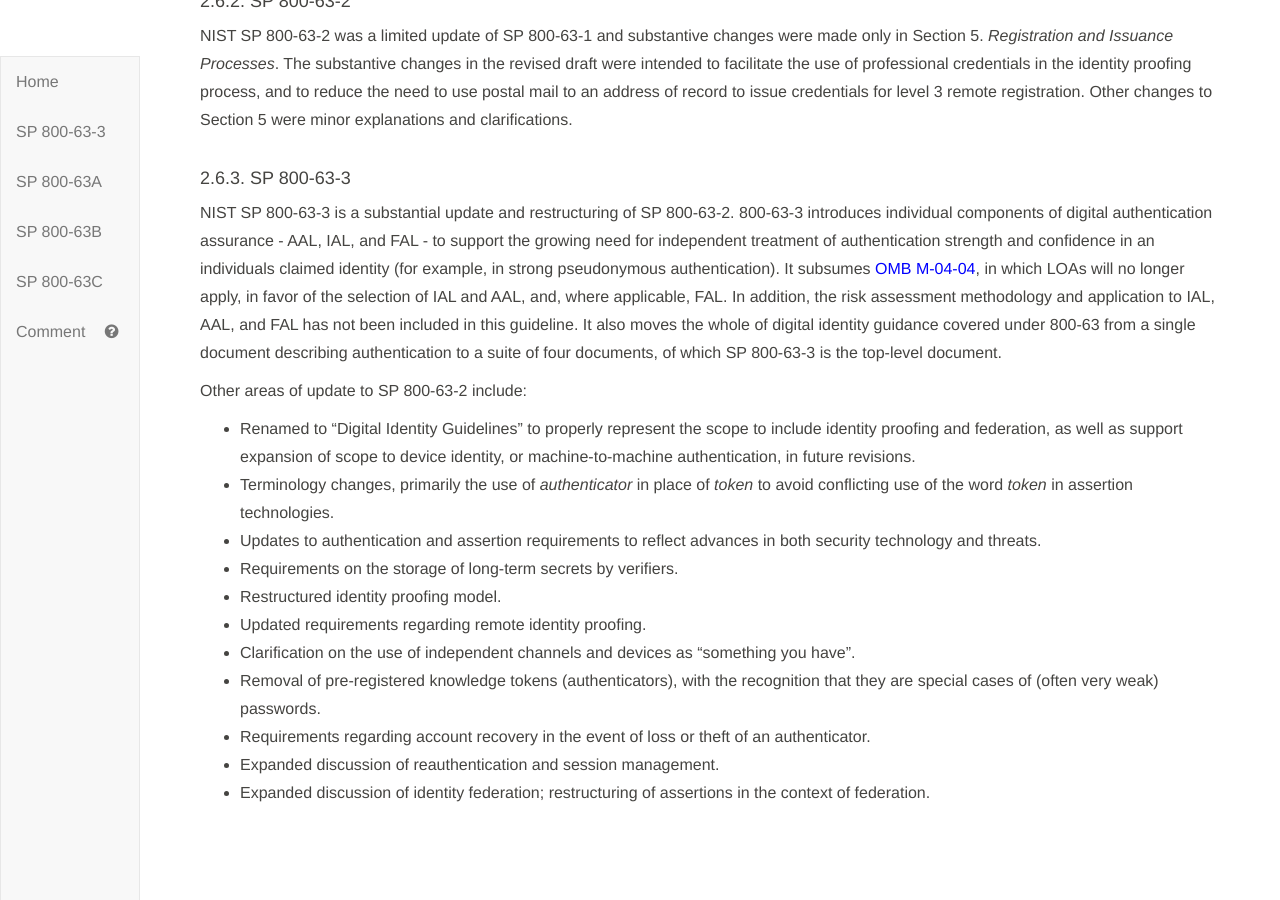
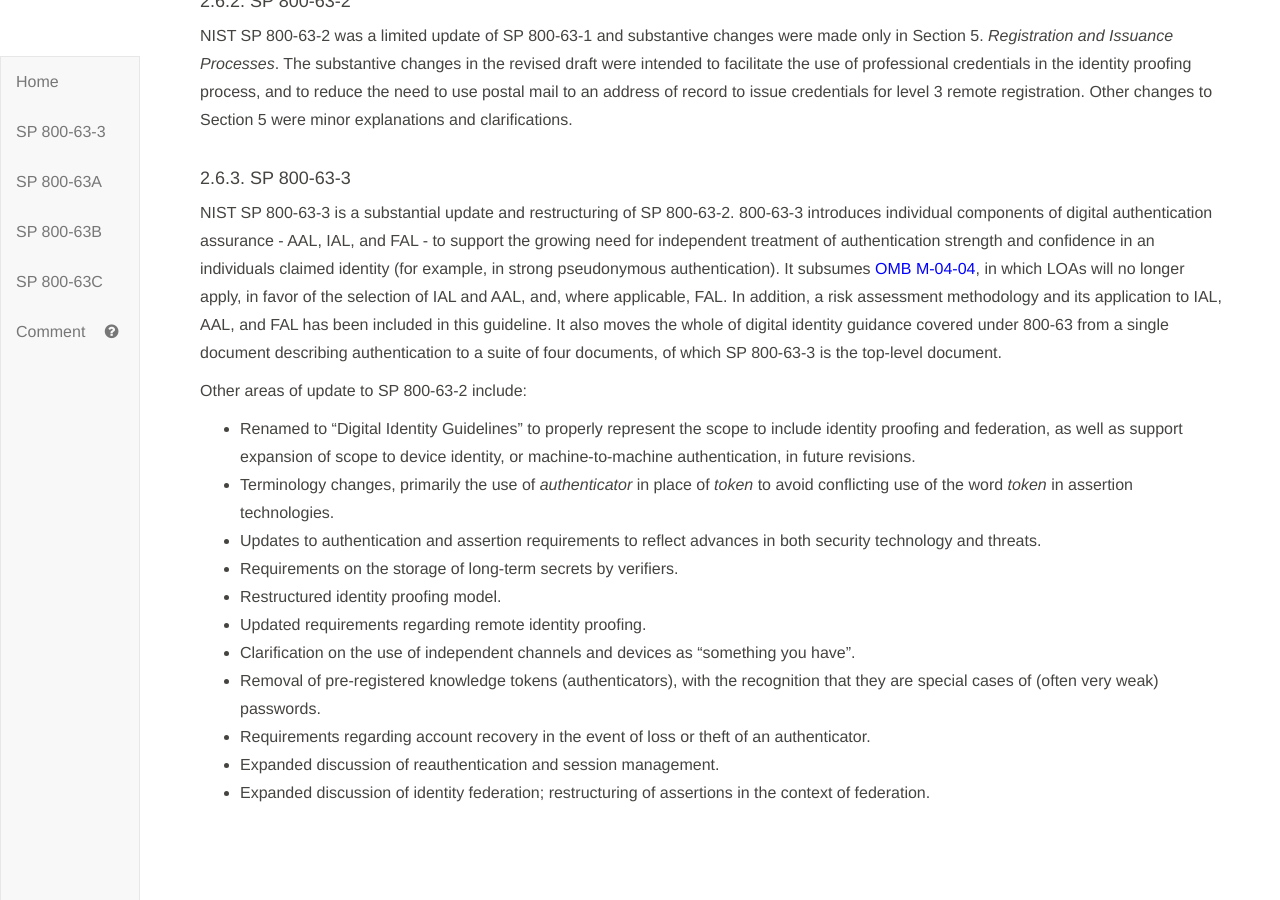
Before and after one commit to usnistgov/800-63-3, a Jekyll site: the page built from sp800-63-3/sec1_2_introduction.md, in a window 1280 px wide and 900 px high, scrolled down 4989 px. Built offline with Jekyll 4.4.1, drawn with Linux system fonts in a browser that asks for light colours; our own code applies the rules of GitHub Pages for plain Markdown files.

Commit message:
fixed errant 'not'
fixed errant 'not' in 2.6.3.

```diff
--- a/sp800-63-3/sec1_2_introduction.md
+++ b/sp800-63-3/sec1_2_introduction.md
@@ -197,7 +197,7 @@
 
 #### 2.6.3. SP 800-63-3
 
-NIST SP 800-63-3 is a substantial update and restructuring of SP 800-63-2. 800-63-3 introduces individual components of digital authentication assurance - AAL, IAL, and FAL - to support the growing need for independent treatment of authentication strength and confidence in an individuals claimed identity (for example, in strong pseudonymous authentication). It subsumes [OMB M-04-04](#M-04-04), in which LOAs will no longer apply, in favor of the selection of IAL and AAL, and, where applicable, FAL.  In addition, the risk assessment methodology and application to IAL, AAL, and FAL has not been included in this guideline. It also moves the whole of digital identity guidance covered under 800-63 from a single document describing authentication to a suite of four documents, of which SP 800-63-3 is the top-level document.
+NIST SP 800-63-3 is a substantial update and restructuring of SP 800-63-2. 800-63-3 introduces individual components of digital authentication assurance - AAL, IAL, and FAL - to support the growing need for independent treatment of authentication strength and confidence in an individuals claimed identity (for example, in strong pseudonymous authentication). It subsumes [OMB M-04-04](#M-04-04), in which LOAs will no longer apply, in favor of the selection of IAL and AAL, and, where applicable, FAL.  In addition, a risk assessment methodology and its application to IAL, AAL, and FAL has been included in this guideline. It also moves the whole of digital identity guidance covered under 800-63 from a single document describing authentication to a suite of four documents, of which SP 800-63-3 is the top-level document.
 
 Other areas of update to SP 800-63-2 include:
 
```
